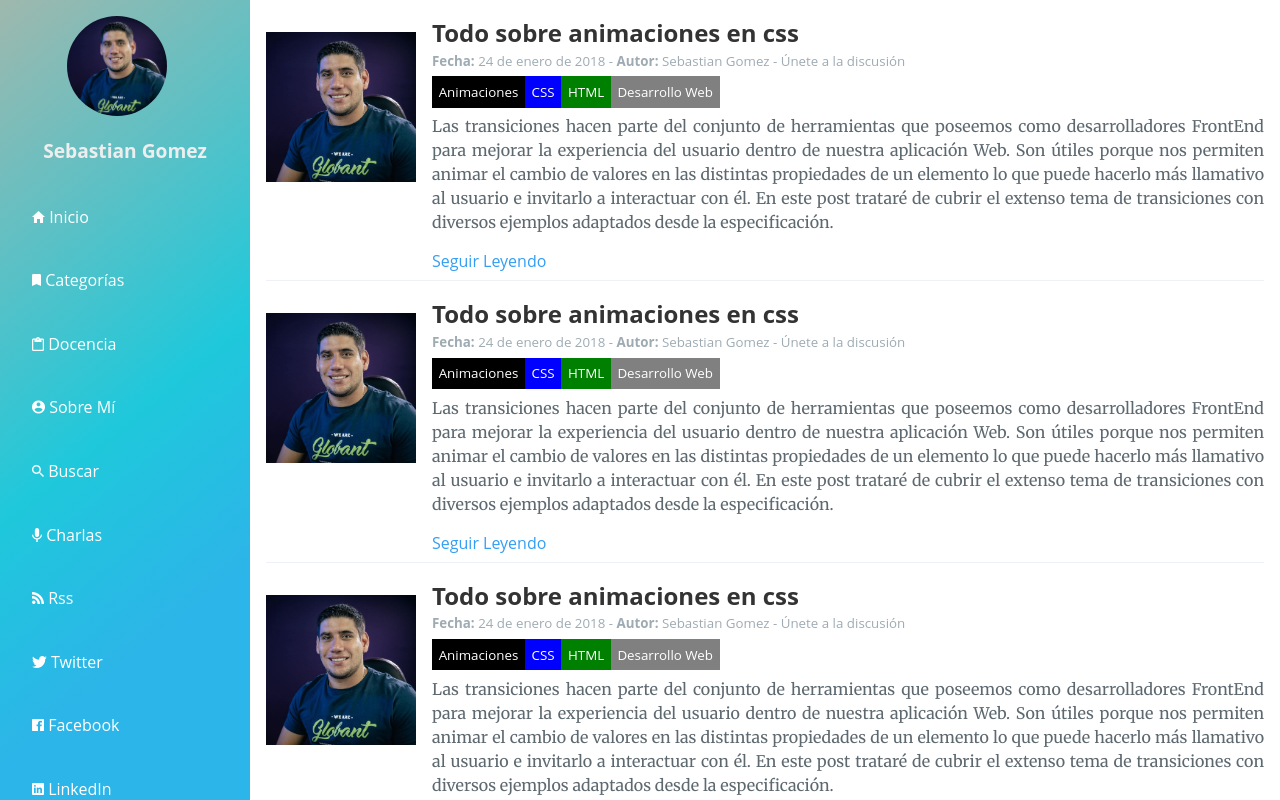
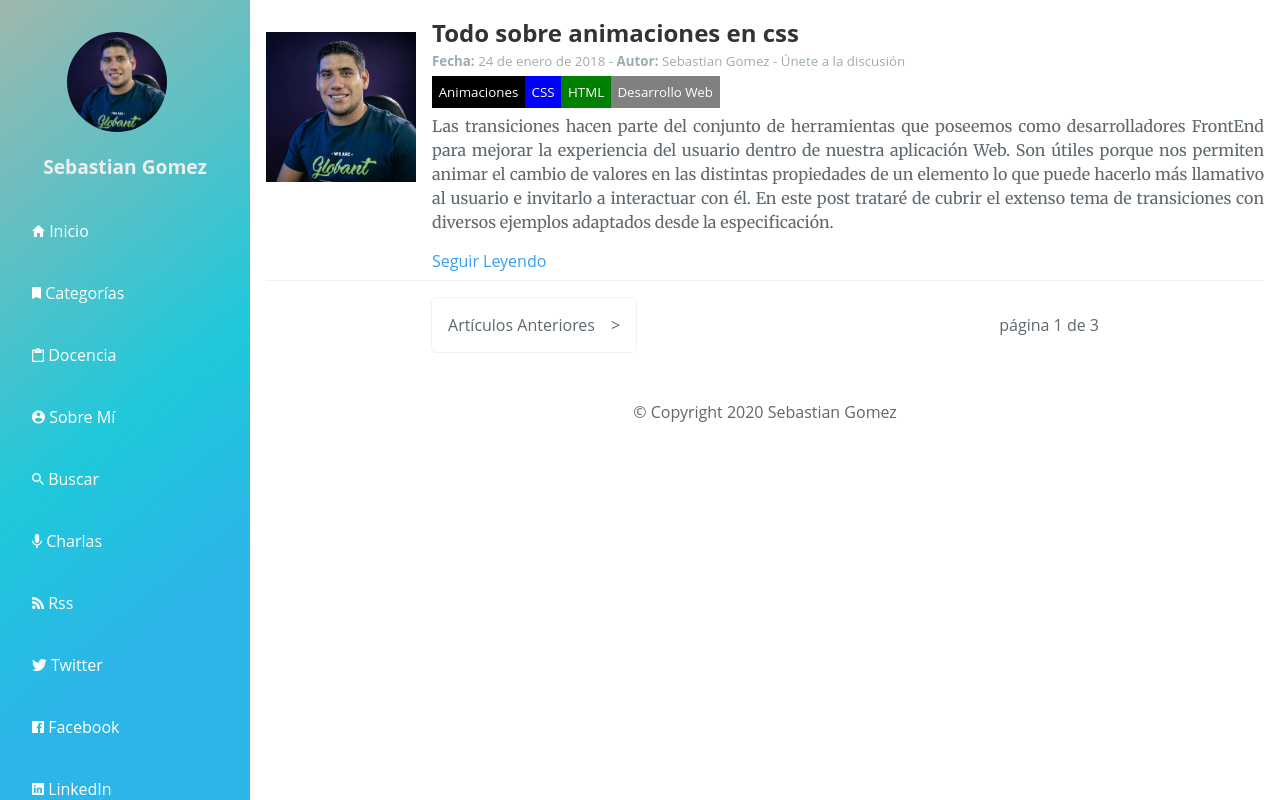
Before and after one commit to seagomezar/sebastian-gomez-next, a Next.js app: page / in a window 1280 px wide. Shown: the top 800 px of the page. Built offline with nearby package versions, Linux system fonts and the light colour scheme.

Commit message:
Handling pagination, adding the proper posts per page

```diff
--- a/components/Nav.js
+++ b/components/Nav.js
@@ -147,6 +147,7 @@ class Nav extends React.Component {
           }
           .links .menu-header {
             text-align: center;
+            margin-top: 1rem;
           }
           .links img {
             max-width: 100px;
--- a/components/PostList.js
+++ b/components/PostList.js
@@ -3,21 +3,7 @@ import PostExcerpt from "./PostExcerpt";
 
 class PostList extends React.Component {
   render() {
-    let posts = [
-      {
-        id: 1,
-        tags: ["Animaciones", "CSS", "HTML", "Desarrollo Web"],
-        thumbnailImage: "/foto_personal.jpg",
-        categories: ["CSS"],
-        date: "2018-01-24 12:13:17",
-        title: "Todo sobre animaciones en css",
-        slug: "todo-sobre-transiciones-en-css",
-        excerpt: `Las transiciones hacen parte del conjunto de herramientas que poseemos como desarrolladores FrontEnd para mejorar la experiencia del usuario dentro de nuestra aplicación Web. Son útiles porque nos permiten animar el cambio de valores en las distintas propiedades de un elemento lo que puede hacerlo más llamativo al usuario e invitarlo a interactuar con él. En este post trataré de cubrir el extenso tema de transiciones con diversos ejemplos adaptados desde la especificación.`,
-      },
-    ];
-    posts.push(posts[0]);
-    posts.push(posts[0]);
-    posts.push(posts[0]);
+    const posts = this.props.posts;
     return (
       <section>
         {posts.map((post, index) => (
--- a/components/PostNav.js
+++ b/components/PostNav.js
@@ -144,6 +144,7 @@ class PostNav extends React.Component {
           }
           .links .menu-header {
             text-align: center;
+            margin-top: 1rem;
           }
           .links img {
             max-width: 100px;
--- a/components/PostNavigation.js
+++ b/components/PostNavigation.js
@@ -6,12 +6,28 @@ class PostNavigation extends React.Component {
     const { currentPage = 0, totalPages } = this.props;
     return (
       <div className="post-navigation">
+        {currentPage > 1 ? (
+          <div>
+            <Link href={"/?page=" + Number(parseInt(currentPage) - 1)}>
+              <a className="newer-posts">Artículos Recientes</a>
+            </Link>
+          </div>
+        ) : (
+          ""
+        )}
+        {currentPage < totalPages ? (
+          <div>
+            <Link href={"/?page=" + Number(parseInt(currentPage) + 1)}>
+              <a className="older-posts">Artículos Anteriores</a>
+            </Link>
+          </div>
+        ) : (
+          ""
+        )}
+
         <div className="">
-          <Link href={"/page/" + parseInt(currentPage + 1)}>
-            <a className="">Artículos Anteriores</a>
-          </Link>
+          página {currentPage} de {totalPages}
         </div>
-        <div className="">página 1 de {totalPages}</div>
         <style jsx>
           {`
             .post-navigation {
@@ -31,9 +47,13 @@ class PostNavigation extends React.Component {
               color: #5d686f;
               padding: 1rem;
             }
-            a::after {
+            .older-posts::after {
               content: ">";
               margin-left: 1rem;
+            }
+            .newer-posts::before {
+              content: "<";
+              margin-right: 1rem;
             }
           `}
         </style>
--- a/pages/index.js
+++ b/pages/index.js
@@ -3,11 +3,25 @@ import HeadSite from "../components/HeadSite";
 import Nav from "../components/Nav";
 import PostList from "../components/PostList";
 import PostNavigation from "../components/PostNavigation";
-
 import Footer from "../components/Footer";
+import posts from "./posts.json"; // WHERE YOUR POSTS ARE
 
 export default class Index extends React.Component {
+  static getInitialProps(ctx) {
+    const currentPage = ctx.query.page || 1;
+    const POSTS_BY_PAGE = 1; // CHANGE TO SET THE PAGES PER POST
+    const data = posts.data.posts.slice(
+      (currentPage - 1) * POSTS_BY_PAGE,
+      currentPage * POSTS_BY_PAGE + (POSTS_BY_PAGE - 1)
+    );
+    return {
+      currentPage: currentPage,
+      totalPages: Math.round(posts.data.posts.length / POSTS_BY_PAGE),
+      posts: data,
+    };
+  }
   render() {
+    const { currentPage, totalPages, posts } = this.props;
     return (
       <React.Fragment>
         <HeadSite></HeadSite>
@@ -16,8 +30,9 @@ export default class Index extends React.Component {
             <Nav />
           </header>
           <section className="content">
-            <PostList page={1} />
-            <PostNavigation currentPage={1} totalPages={3} />
+            <PostList page={currentPage} posts={posts} />
+
+            <PostNavigation currentPage={currentPage} totalPages={totalPages} />
           </section>
           <Footer />
         </section>
--- /dev/null
+++ b/pages/posts.json
@@ -0,0 +1,36 @@
+{
+  "data": {
+    "posts": [
+      {
+        "id": 1,
+        "tags": ["Animaciones", "CSS", "HTML", "Desarrollo Web"],
+        "thumbnailImage": "/foto_personal.jpg",
+        "categories": ["CSS"],
+        "date": "2018-01-24 12:13:17",
+        "title": "Todo sobre animaciones en css",
+        "slug": "todo-sobre-transiciones-en-css",
+        "excerpt": "Las transiciones hacen parte del conjunto de herramientas que poseemos como desarrolladores FrontEnd para mejorar la experiencia del usuario dentro de nuestra aplicación Web. Son útiles porque nos permiten animar el cambio de valores en las distintas propiedades de un elemento lo que puede hacerlo más llamativo al usuario e invitarlo a interactuar con él. En este post trataré de cubrir el extenso tema de transiciones con diversos ejemplos adaptados desde la especificación."
+      },
+      {
+        "id": 2,
+        "tags": ["Animaciones", "CSS", "HTML", "Desarrollo Web"],
+        "thumbnailImage": "/foto_personal.jpg",
+        "categories": ["CSS"],
+        "date": "2018-01-24 12:13:17",
+        "title": "Todo sobre animaciones en css",
+        "slug": "todo-sobre-transiciones-en-css",
+        "excerpt": "Las transiciones hacen parte del conjunto de herramientas que poseemos como desarrolladores FrontEnd para mejorar la experiencia del usuario dentro de nuestra aplicación Web. Son útiles porque nos permiten animar el cambio de valores en las distintas propiedades de un elemento lo que puede hacerlo más llamativo al usuario e invitarlo a interactuar con él. En este post trataré de cubrir el extenso tema de transiciones con diversos ejemplos adaptados desde la especificación."
+      },
+      {
+        "id": 2,
+        "tags": ["Animaciones", "CSS", "HTML", "Desarrollo Web"],
+        "thumbnailImage": "/foto_personal.jpg",
+        "categories": ["CSS"],
+        "date": "2018-01-24 12:13:17",
+        "title": "Todo sobre animaciones en css",
+        "slug": "todo-sobre-transiciones-en-css",
+        "excerpt": "Las transiciones hacen parte del conjunto de herramientas que poseemos como desarrolladores FrontEnd para mejorar la experiencia del usuario dentro de nuestra aplicación Web. Son útiles porque nos permiten animar el cambio de valores en las distintas propiedades de un elemento lo que puede hacerlo más llamativo al usuario e invitarlo a interactuar con él. En este post trataré de cubrir el extenso tema de transiciones con diversos ejemplos adaptados desde la especificación."
+      }
+    ]
+  }
+}
```
